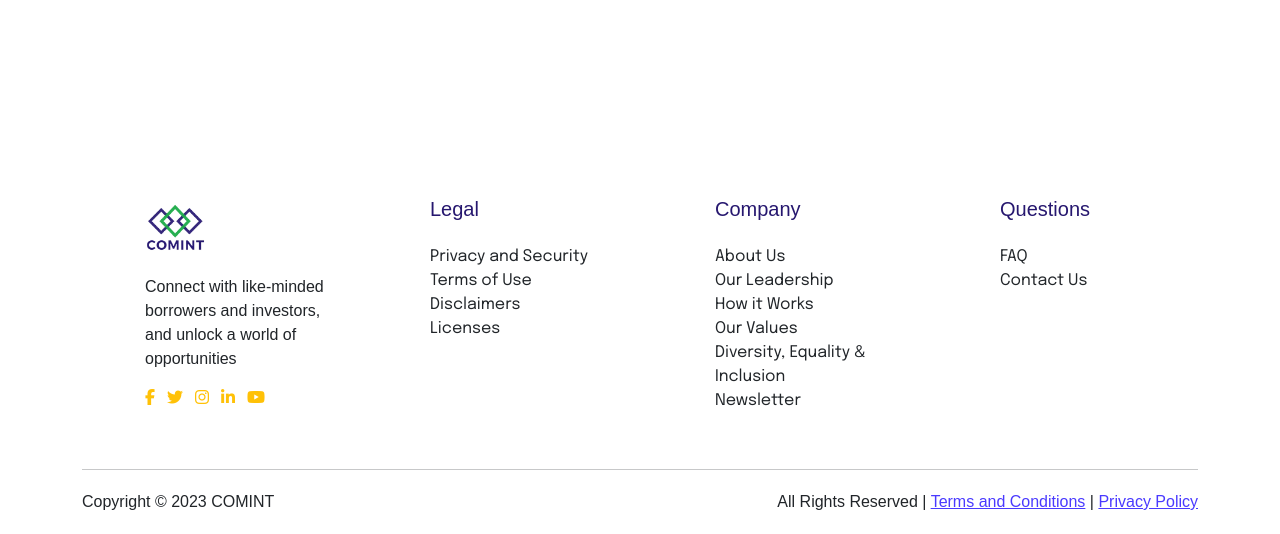
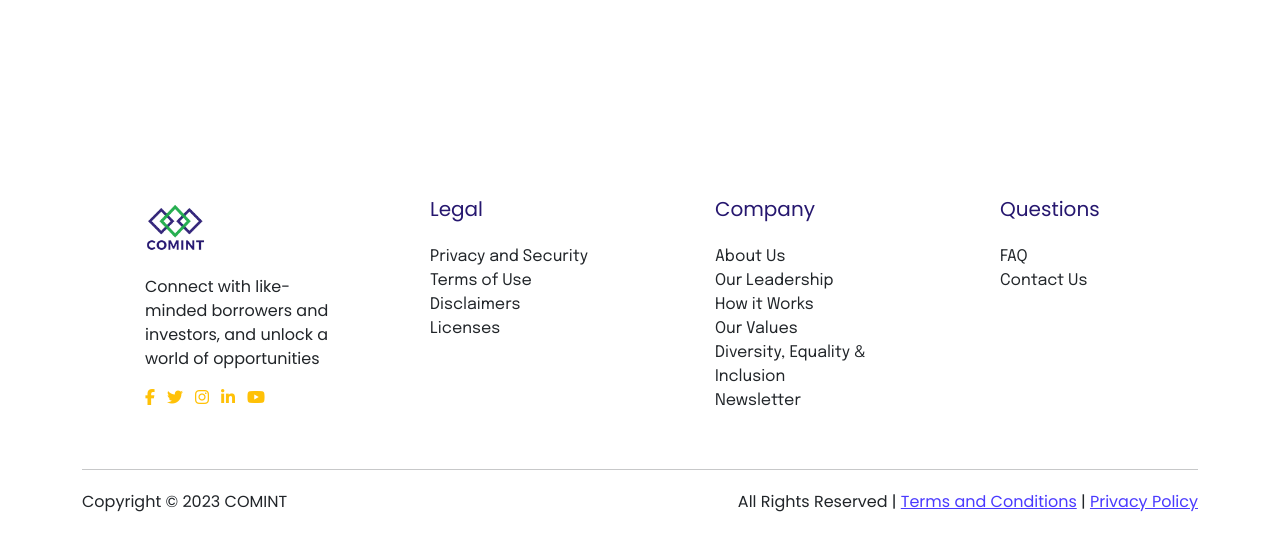
Before and after one commit to comint-admin/comint, a Django app: template comintapp/templates/comintapp/contact.html in a window 1280 px wide. Shown: the part 266-800 px from the top of the page. Run offline with Django 4.2, Linux system fonts and the light colour scheme; the template is opened without the code that fills it, so the values that code supplies are empty; some libraries are stand-ins or nearby versions; some web fonts are replaced.

Commit message:
added poppins

```diff
--- a/comintapp/templates/base.html
+++ b/comintapp/templates/base.html
@@ -8,6 +8,8 @@
     <script src="https://kit.fontawesome.com/1f1d5d3840.js" crossorigin="anonymous"></script>
     <link rel="preconnect" href="https://fonts.googleapis.com">
     <link rel="preconnect" href="https://fonts.gstatic.com" crossorigin>
+    <link rel="preconnect" href="https://fonts.googleapis.com">
+    <link href="https://fonts.googleapis.com/css2?family=Poppins&display=swap" rel="stylesheet">
     <link href='https://fonts.googleapis.com/css?family=Epilogue' rel='stylesheet'>
     <link href="https://fonts.googleapis.com/css2?family=Dancing+Script:wght@600&family=Hind+Siliguri:wght@300&family=Hubballi&family=Nothing+You+Could+Do&family=Playfair+Display&family=Quicksand&family=Sen&display=swap" rel="stylesheet">
     <script>
```
